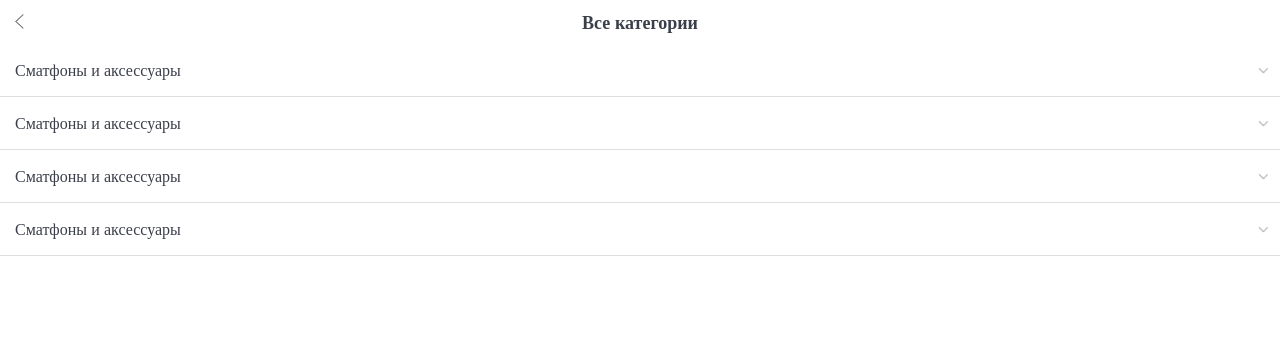
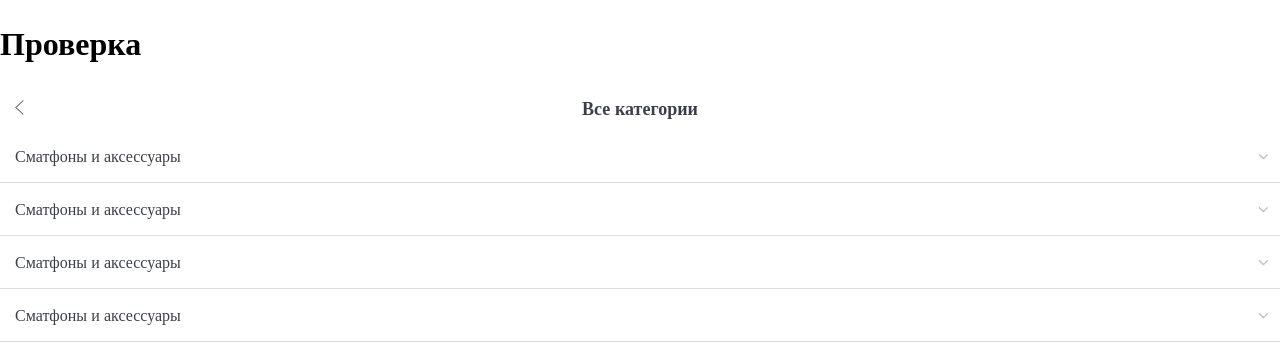
Before and after one commit to dab77/catmenu, a website: page src/index.html in a window 1280 px wide. Drawn offline with nearby package versions, Linux system fonts and the light colour scheme.

Commit message:
вывв

```diff
--- a/src/index.html
+++ b/src/index.html
@@ -13,6 +13,9 @@
 </head>
 
 <body>
+
+  <h1>Проверка</h1>
+
   <div id="smallcatmenu">
     <div class="alicatmenu_header"><a href="/" class="back"></a>Все категории</div>
     <ul class="alicatmenu">
```
Also changed, not shown: 2 other files.
